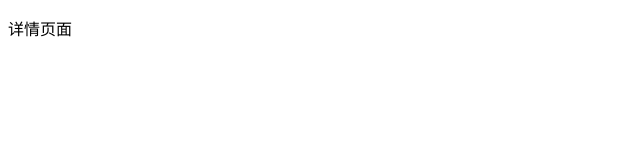
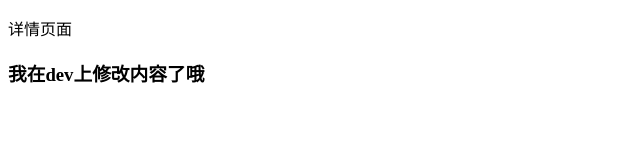
Before and after one commit to hongning/testApp, a plain HTML site: page 1226/pro_deta.html in a window 1280 px wide. Shown: the whole page, without its empty margins (0-640 px from the left). Drawn offline with Linux system fonts and the light colour scheme.

Commit message:
add  pro_detail

```diff
--- a/1226/pro_deta.html
+++ b/1226/pro_deta.html
@@ -6,5 +6,6 @@
 </head>
 <body>
 	<p>详情页面</p>
+	<h3>我在dev上修改内容了哦</h3>
 </body>
 </html>
```
